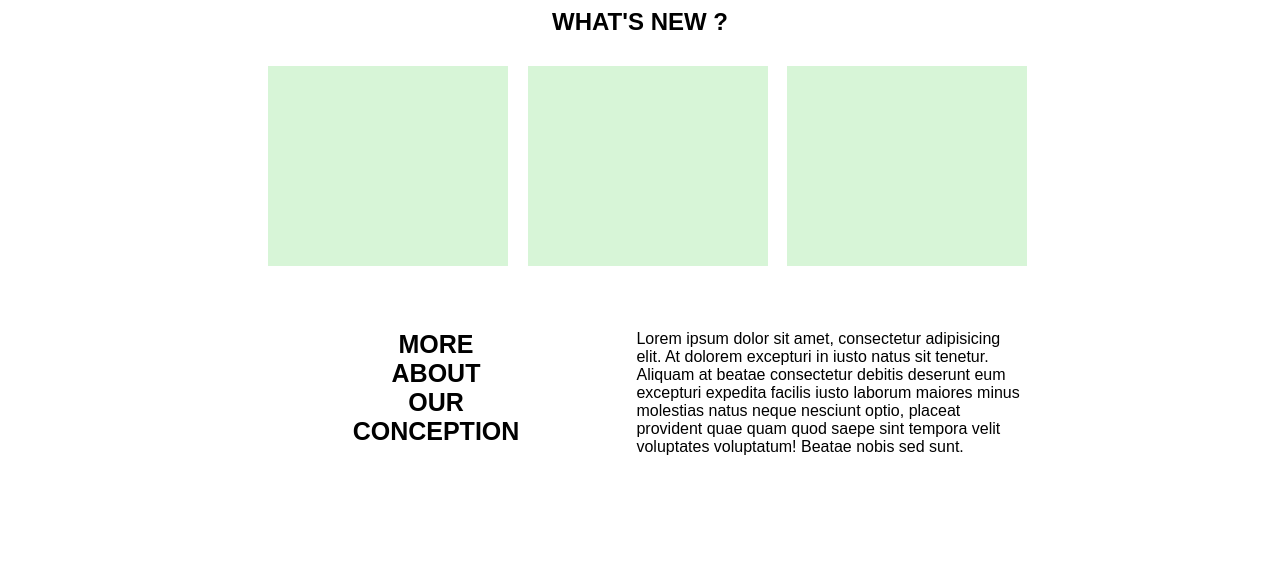
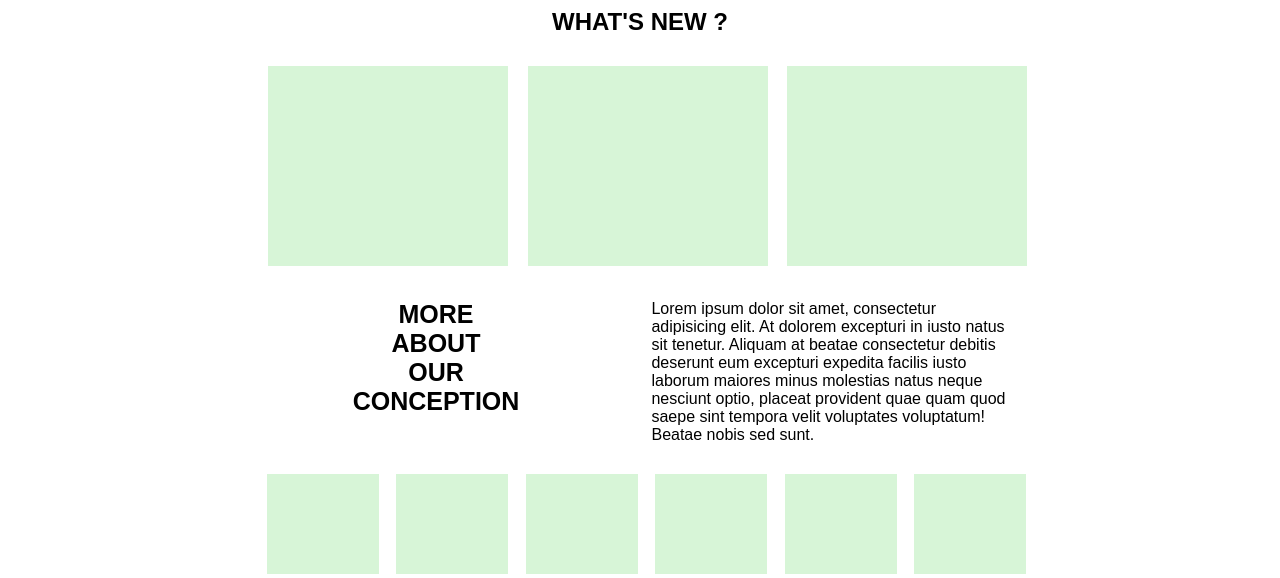
Before and after one commit to dorota-buraczynska/simple-layout-exercise, a plain HTML site: page index.html in a window 1280 px wide. Shown: the part 572-1150 px from the top of the page. Before the commit the page ends 1048 px from the top, so only its background shows below. Drawn offline with Linux system fonts and the light colour scheme.

Commit message:
add section our clients

```diff
--- a/css/style.css
+++ b/css/style.css
@@ -140,7 +140,7 @@ header {
 
 /*about-company*/
 .about-company {
-    margin-top: 30px;
+    /*margin-top: 30px;*/
 }
 
 .box {
@@ -158,10 +158,25 @@ header {
 }
 
 .box p {
-    padding-top: 30px;
+    padding: 30px 15px;
     text-align: left;
 }
 
 .box span {
     display: block;
 }
+
+/*our clients*/
+.our-clients {
+    text-align: center;
+}
+
+.small-box {
+    display: inline-block;
+    width: 14%;
+    margin-left: 13px;
+}
+
+.small-box .box-content {
+    height: 100px;
+}
--- a/index.html
+++ b/index.html
@@ -53,7 +53,28 @@
     </div>
 </section>
 
-<section></section>
+<section class="our-clients">
+    <div class="container">
+        <div class="small-box">
+            <div class="box-content"></div>
+        </div>
+        <div class="small-box">
+            <div class="box-content"></div>
+        </div>
+        <div class="small-box">
+            <div class="box-content"></div>
+        </div>
+        <div class="small-box">
+            <div class="box-content"></div>
+        </div>
+        <div class="small-box">
+            <div class="box-content"></div>
+        </div>
+        <div class="small-box">
+            <div class="box-content"></div>
+        </div>
+    </div>
+</section>
 
 </body>
 </html>
```
